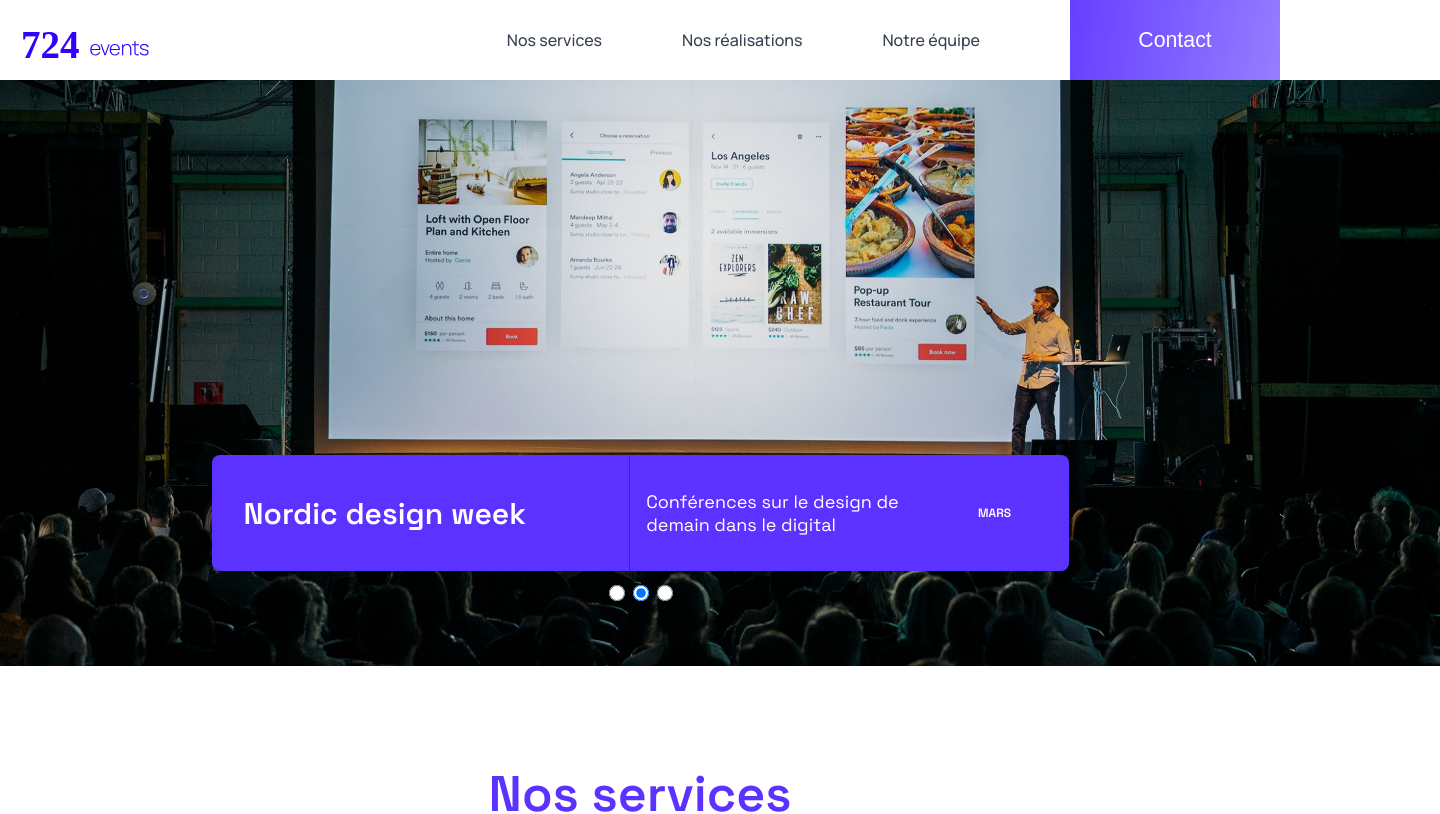
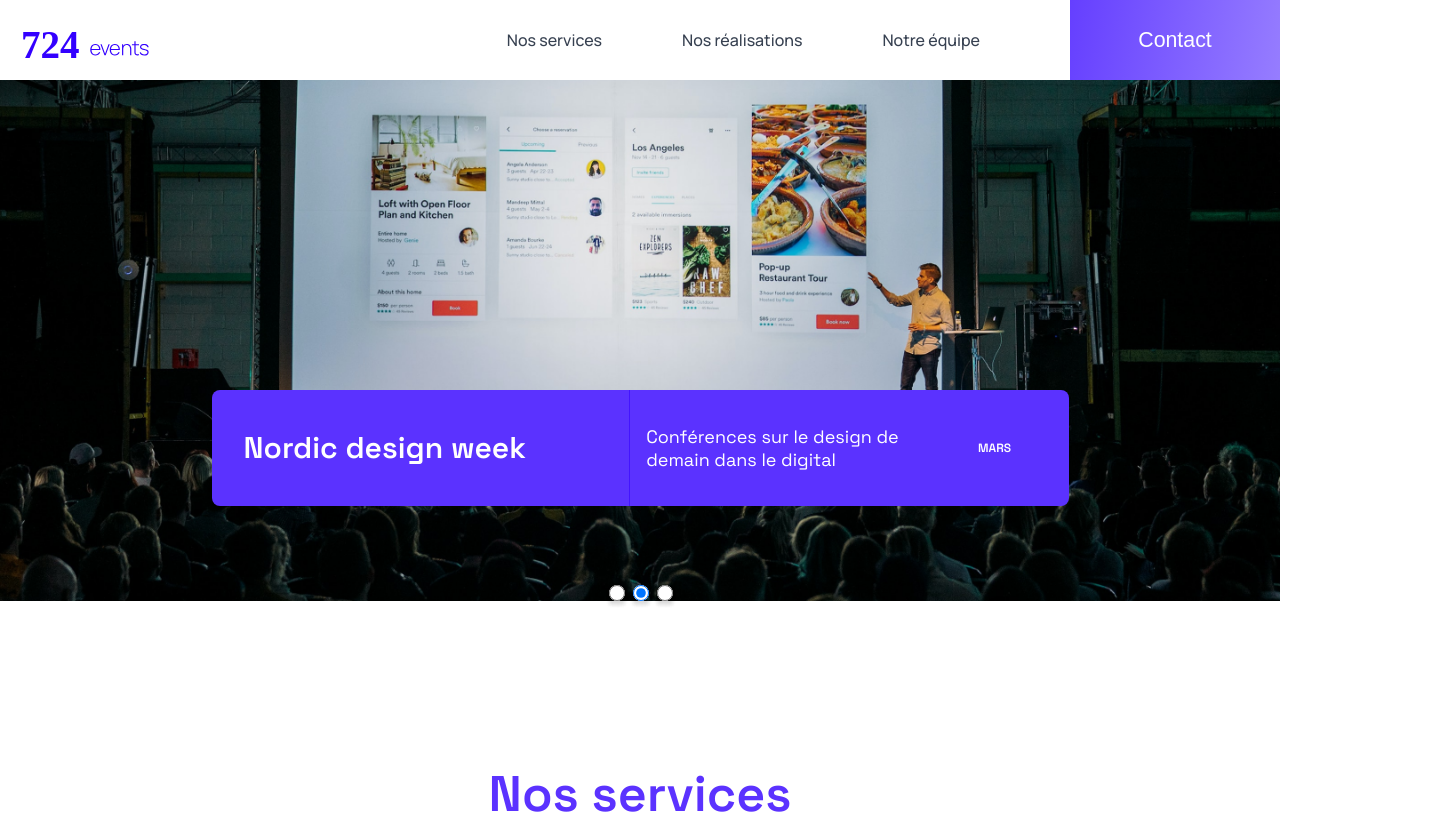
Before and after one commit to Bronx-AR/724events, a React (Create React App) app: page / in a window 1280 px wide. Shown: the top 814 px of the page, 1440 px wide, since content can reach past the window. Built offline with nearby package versions, Linux system fonts and the light colour scheme.

Commit message:
slider cover scss fixes

```diff
--- a/src/containers/Slider/index.js
+++ b/src/containers/Slider/index.js
@@ -31,7 +31,7 @@ const Slider = () => {
               index === idx ? "display" : "hide"
             }`}
           >
-            <img src={event.cover} alt="forum" />
+            <img src={event.cover} alt="forum" className="SlideCard__cover" />
             <div className="SlideCard__descriptionContainer">
               <div className="SlideCard__description">
                 <h3>{event.title}</h3>
--- a/src/containers/Slider/style.scss
+++ b/src/containers/Slider/style.scss
@@ -5,6 +5,7 @@
   width: 100%;
   max-width: 1440px;
   height: 586px;
+  overflow: hidden;
   .SlideCard {
     width: 100%;
     left: 0;
@@ -16,6 +17,10 @@
     }
     &--display {
       animation: slide 1s forwards;
+    }
+    &__cover {
+      max-width: 100%;
+      height: auto;
     }
     &__descriptionContainer {
       position: absolute;
```
